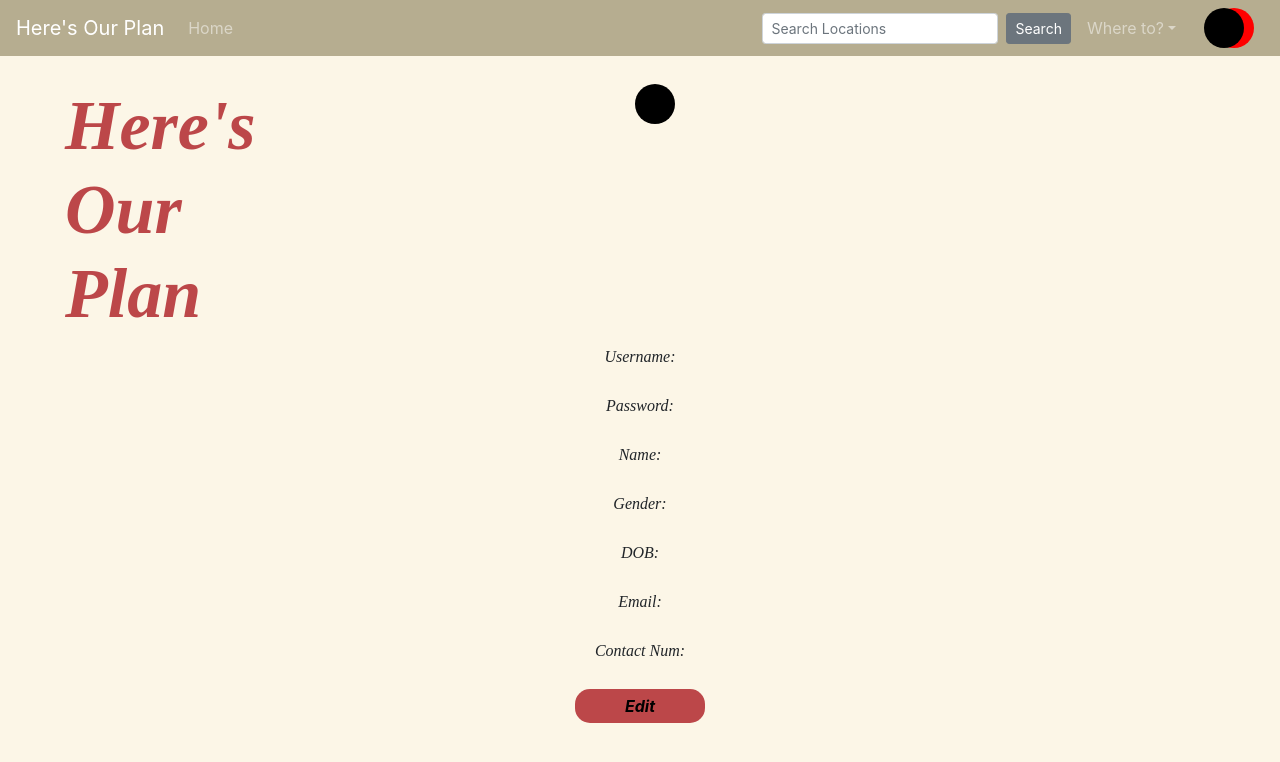
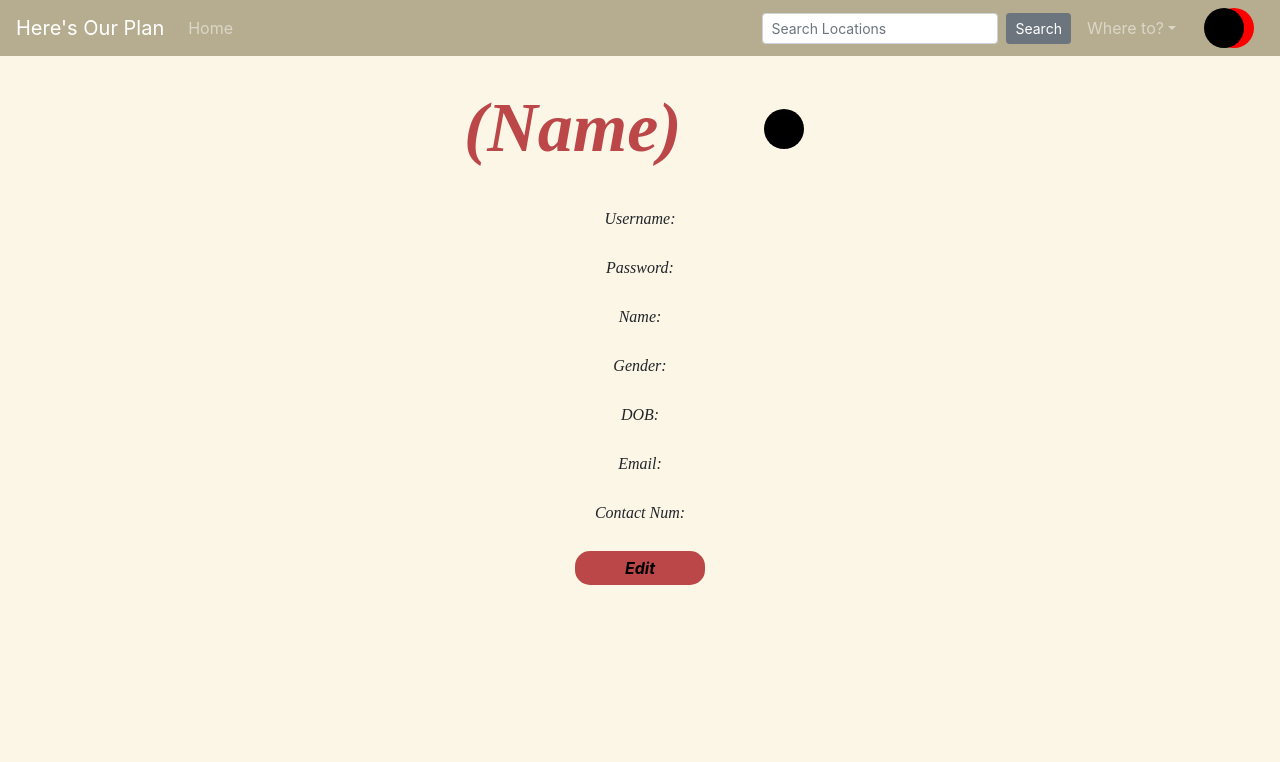
Before and after one commit to HeresOurPlan/frontend, a Nuxt app: page /profilePage in a window 1280 px wide. Shown: the top 762 px of the page. Built offline with nearby package versions, Linux system fonts and the light colour scheme; no server answers.

Commit message:
alignment of the name and profile pic

```diff
--- a/pages/profilePage.vue
+++ b/pages/profilePage.vue
@@ -1,26 +1,25 @@
 <template>
     <div>
         <Navbar />
-            <h1 style="color: #BC4749; font-family: merriweather; font-size: 30px;
-            padding-top: 20px; padding-left: 175px; ">
-            </h1>
-        <b-container fluid>
-            <b-row>
-            <b-col>
-        <h1 style="color:#BC4749; font-family:merriweather; font-size: 70px; padding-left: 50px; text-align: left">
-        <strong>
-                <i>
-                    Here's<br>
-                    Our<br>
-                    Plan<br>
-                </i>
-            </strong>
-            </h1>
-            </b-col>
-            <b-col>
-                <div class="profileCircle"></div>
-            </b-col>
-            </b-row>
+
+        <b-container fluid style="padding-top:30px;height:150px;padding-bottom:50px">
+            <b-row align-h="center">
+                <b-col cols="6">
+                    <h1 style="color:#BC4749;
+                               font-family:merriweather;
+                               font-size: 70px;
+                               padding-right: 50px;
+                               text-align: left;
+                               font-style: italic;
+                               font-weight: bold;
+                               text-align: right">
+                        (Name)
+                    </h1>
+                </b-col>
+                <b-col cols="4">
+                    <div class="profileCircle" style="margin:22.5px"></div>
+                </b-col>
+                </b-row>
         </b-container>
 
 
```
